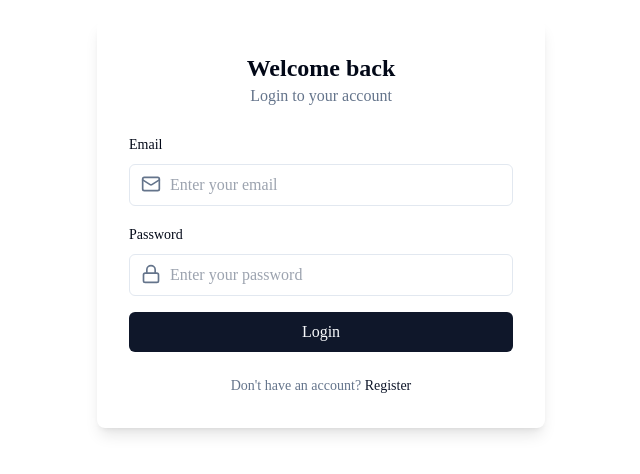
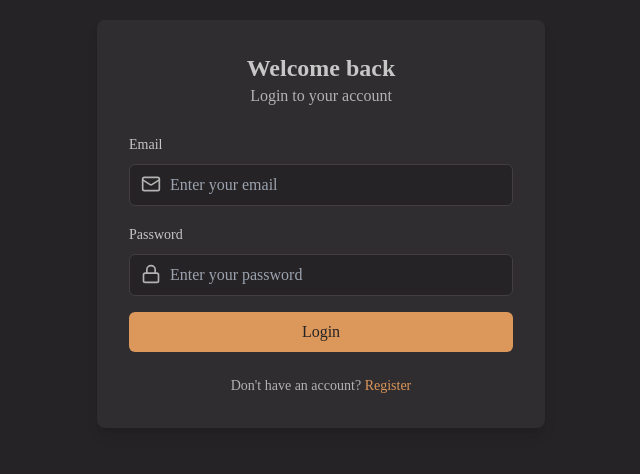
Before and after one commit to nisaltnbas/vocario, a Next.js app in the folder apps/web/: page /login in a window 1280 px wide. Shown: the part 176-650 px from the top of the page, without its empty margins (319-959 px from the left). Built offline with nearby package versions, Linux system fonts and the light colour scheme.

Commit message:
theme color changed

```diff
--- a/apps/web/src/app/globals.css
+++ b/apps/web/src/app/globals.css
@@ -4,65 +4,65 @@
 
 @layer base {
   :root {
-    --background: 0 0% 100%;
-    --foreground: 222.2 84% 4.9%;
+    --background: 0 0% 78%;     /* C8C8C8 - Light Silver */
+    --foreground: 300 3% 14%;   /* 242325 - Raisin Black */
 
-    --card: 0 0% 100%;
-    --card-foreground: 222.2 84% 4.9%;
+    --card: 0 0% 70%;          /* B3B3B3 - Darker Silver */
+    --card-foreground: 300 3% 14%;
 
-    --popover: 0 0% 100%;
-    --popover-foreground: 222.2 84% 4.9%;
+    --popover: 0 0% 70%;
+    --popover-foreground: 300 3% 14%;
 
-    --primary: 222.2 47.4% 11.2%;
-    --primary-foreground: 210 40% 98%;
+    --primary: 28 65% 61%;     /* DC965A - Persian Orange */
+    --primary-foreground: 0 0% 100%;
 
-    --secondary: 210 40% 96.1%;
-    --secondary-foreground: 222.2 47.4% 11.2%;
+    --secondary: 55 18% 65%;   /* BBB891 - Sage */
+    --secondary-foreground: 300 3% 14%;
 
-    --muted: 210 40% 96.1%;
-    --muted-foreground: 215.4 16.3% 46.9%;
+    --muted: 0 0% 70%;
+    --muted-foreground: 300 3% 25%;
 
-    --accent: 210 40% 96.1%;
-    --accent-foreground: 222.2 47.4% 11.2%;
+    --accent: 28 65% 61%;      /* DC965A - Persian Orange */
+    --accent-foreground: 0 0% 100%;
 
-    --destructive: 0 84.2% 60.2%;
-    --destructive-foreground: 210 40% 98%;
+    --destructive: 0 84% 60%;
+    --destructive-foreground: 0 0% 98%;
 
-    --border: 214.3 31.8% 91.4%;
-    --input: 214.3 31.8% 91.4%;
-    --ring: 222.2 84% 4.9%;
+    --border: 55 18% 65%;      /* BBB891 - Sage */
+    --input: 0 0% 70%;         /* B3B3B3 - Silver */
+    --ring: 28 65% 61%;        /* DC965A - Persian Orange */
 
     --radius: 0.5rem;
   }
 
   .dark {
-    --background: 222.2 84% 4.9%;
-    --foreground: 210 40% 98%;
+    --background: 300 3% 14%;   /* 242325 - Raisin Black */
+    --foreground: 0 0% 78%;     /* C8C8C8 - Light Silver */
 
-    --card: 222.2 84% 4.9%;
-    --card-foreground: 210 40% 98%;
+    --card: 300 3% 18%;        /* Slightly lighter Raisin Black */
+    --card-foreground: 0 0% 78%;
 
-    --popover: 222.2 84% 4.9%;
-    --popover-foreground: 210 40% 98%;
+    --popover: 300 3% 18%;
+    --popover-foreground: 0 0% 78%;
 
-    --primary: 210 40% 98%;
-    --primary-foreground: 222.2 47.4% 11.2%;
+    --primary: 28 65% 61%;     /* DC965A - Persian Orange */
+    --primary-foreground: 300 3% 14%;
 
-    --secondary: 217.2 32.6% 17.5%;
-    --secondary-foreground: 210 40% 98%;
+    --secondary: 55 18% 65%;   /* BBB891 - Sage */
+    --secondary-foreground: 300 3% 14%;
 
-    --muted: 217.2 32.6% 17.5%;
-    --muted-foreground: 215 20.2% 65.1%;
+    --muted: 300 3% 25%;
+    --muted-foreground: 0 0% 70%;
 
-    --accent: 217.2 32.6% 17.5%;
-    --accent-foreground: 210 40% 98%;
+    --accent: 28 65% 61%;      /* DC965A - Persian Orange */
+    --accent-foreground: 0 0% 98%;
 
-    --destructive: 0 62.8% 30.6%;
-    --destructive-foreground: 210 40% 98%;
+    --destructive: 0 63% 31%;
+    --destructive-foreground: 0 0% 98%;
 
-    --border: 217.2 32.6% 17.5%;
-    --input: 217.2 32.6% 17.5%;
-    --ring: 212.7 26.8% 83.9%;
+    --border: 300 3% 25%;
+    --input: 300 3% 25%;
+    --ring: 28 65% 61%;        /* DC965A - Persian Orange */
   }
 }
 
@@ -72,5 +72,6 @@
   }
   body {
     @apply bg-background text-foreground;
+    font-feature-settings: "rlig" 1, "calt" 1;
   }
 }
--- a/apps/web/src/app/layout.tsx
+++ b/apps/web/src/app/layout.tsx
@@ -18,13 +18,13 @@ export default function RootLayout({
   children: React.ReactNode
 }) {
   return (
-    <html lang="en" suppressHydrationWarning>
-      <body className={inter.variable}>
+    <html lang="en" className="dark" suppressHydrationWarning>
+      <body className={`${inter.variable} bg-background text-foreground`}>
         <UserProvider>
           <ThemeProvider
             attribute="class"
-            defaultTheme="system"
-            enableSystem
+            defaultTheme="dark"
+            enableSystem={false}
             disableTransitionOnChange
           >
             {children}
```
